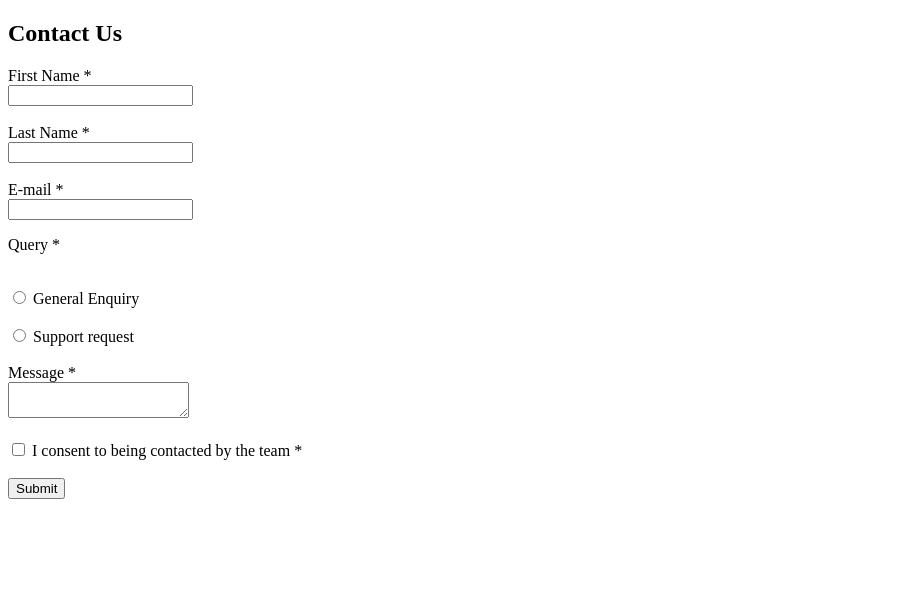
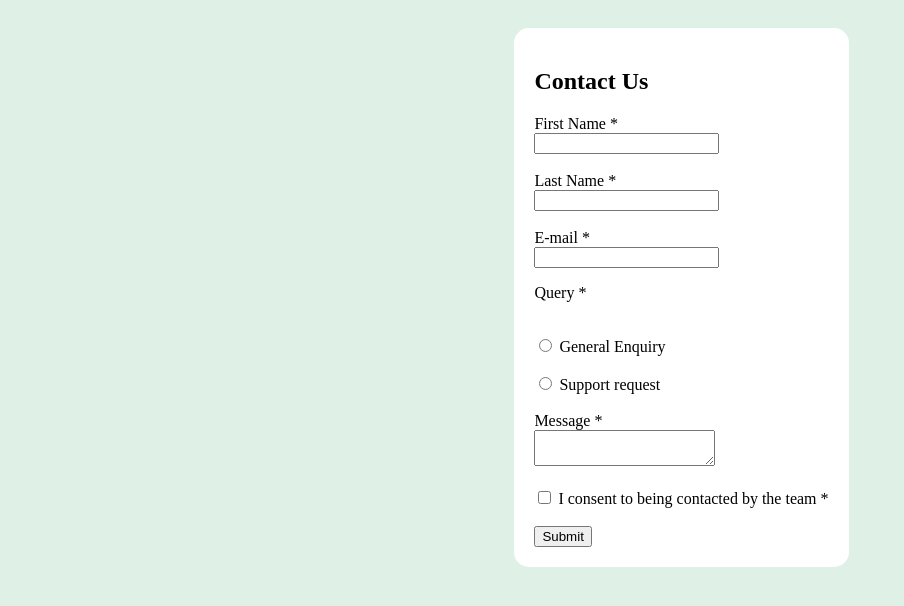
Before and after one commit to Sherifat-Aduku/Personal-Practice, a plain HTML site: page contact-form-main/index.html in a window 1280 px wide. Shown: the whole page, without its empty margins (0-904 px from the left). Drawn offline with Linux system fonts and the light colour scheme.

Commit message:
Updated index.html, style.css, and style-guide.md

```diff
--- a/contact-form-main/index.html
+++ b/contact-form-main/index.html
@@ -19,10 +19,8 @@
 <body>
 
   <!-- <h1>Contact Us</h1> -->
-
-<section class="Contact section">
+<div class ="contact-section">
 <div class="Container">
-    <form class="formwrapper">
     <h2 class="label">Contact Us</h2>
 
     <form>
--- a/contact-form-main/style.css
+++ b/contact-form-main/style.css
@@ -0,0 +1,17 @@
+
+body {
+ background-color: hsl(148, 38%, 91%);
+ position: absolute;
+ left: 38%;
+
+}
+
+.contact-section {
+  background-color: white;
+  margin: 20px;
+  flex-direction: column;
+  padding: 20px;
+  align-content: center;
+  border-color: white;
+  border-radius: 15px;
+}
```
Also changed, not shown: 1 other file.
